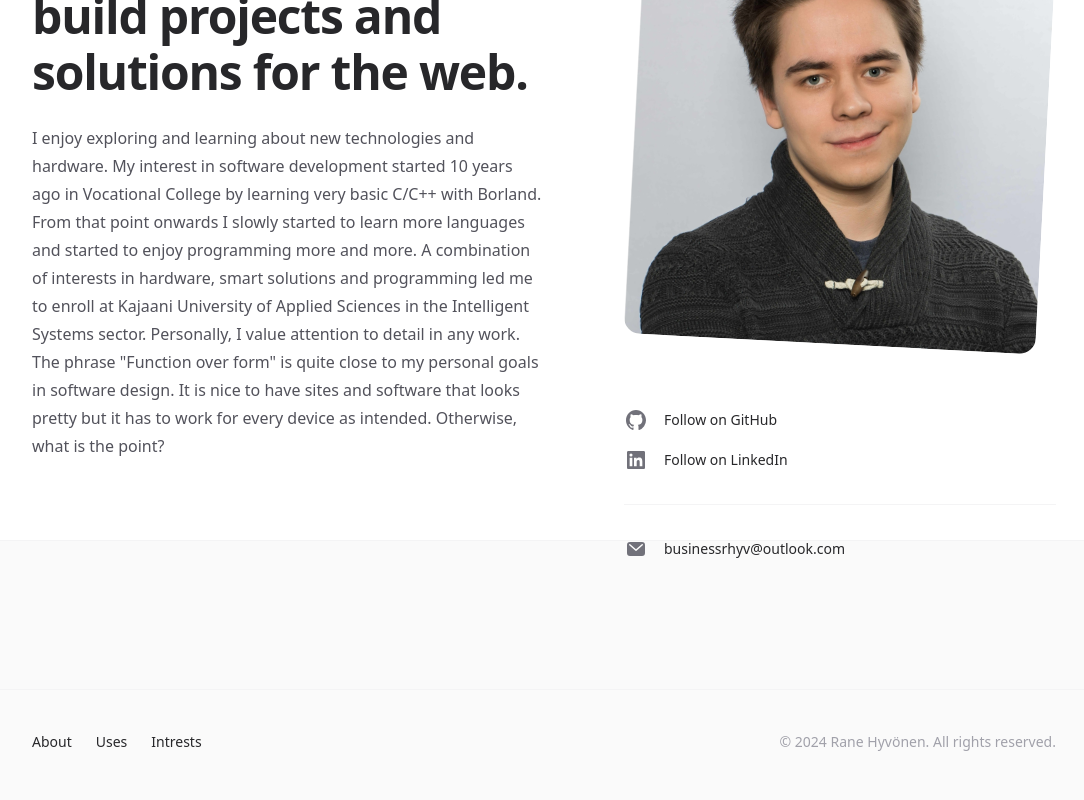
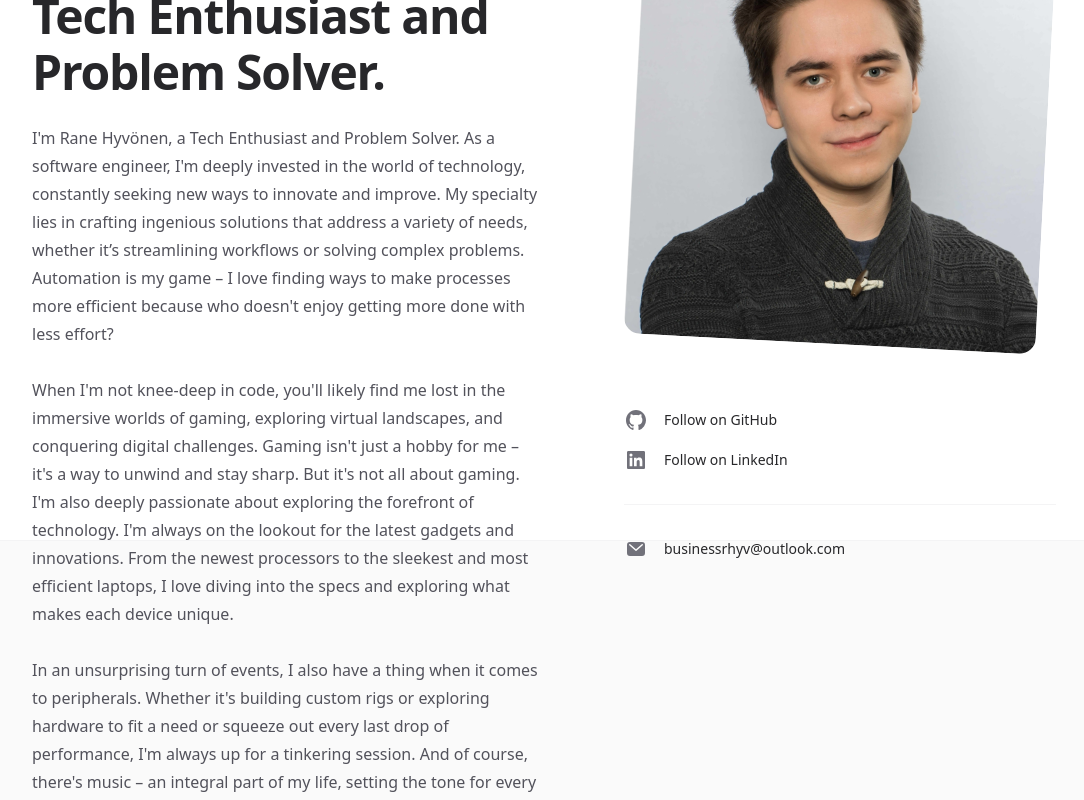
Before and after one commit to RaneHyv/website, a Next.js app: page /about in a window 1280 px wide. Shown: the part 260-1060 px from the top of the page, without its empty margins (96-1180 px from the left). Built offline with nearby package versions, Linux system fonts and the light colour scheme; no server answers.

Commit message:
fix: site texts

```diff
--- a/src/app/about/page.tsx
+++ b/src/app/about/page.tsx
@@ -76,23 +76,40 @@ export default function About() {
         </div>
         <div className="lg:order-first lg:row-span-2">
           <h1 className="text-4xl font-bold tracking-tight text-zinc-800 sm:text-5xl dark:text-zinc-100">
-            I’m Rane Hyvönen. I build projects and solutions for the web.
+            I&apos;m Rane Hyvönen, a Tech Enthusiast and Problem Solver.
           </h1>
           <div className="mt-6 space-y-7 text-base text-zinc-600 dark:text-zinc-400">
             <p>
-              {/* TODO: Fix descriptions */}I enjoy exploring and learning about
-              new technologies and hardware. My interest in software development
-              started {YearsAgo} years ago in Vocational College by learning
-              very basic C/C++ with Borland. From that point onwards I slowly
-              started to learn more languages and started to enjoy programming
-              more and more. A combination of interests in hardware, smart
-              solutions and programming led me to enroll at Kajaani University
-              of Applied Sciences in the Intelligent Systems sector. Personally,
-              I value attention to detail in any work. The phrase &quot;Function
-              over form&quot; is quite close to my personal goals in software
-              design. It is nice to have sites and software that looks pretty
-              but it has to work for every device as intended. Otherwise, what
-              is the point?
+              I&apos;m Rane Hyvönen, a Tech Enthusiast and Problem Solver. As a
+              software engineer, I&apos;m deeply invested in the world of
+              technology, constantly seeking new ways to innovate and improve.
+              My specialty lies in crafting ingenious solutions that address a
+              variety of needs, whether it’s streamlining workflows or solving
+              complex problems. Automation is my game – I love finding ways to
+              make processes more efficient because who doesn&apos;t enjoy
+              getting more done with less effort?
+            </p>
+            <p>
+              When I&apos;m not knee-deep in code, you&apos;ll likely find me
+              lost in the immersive worlds of gaming, exploring virtual
+              landscapes, and conquering digital challenges. Gaming isn&apos;t
+              just a hobby for me – it&apos;s a way to unwind and stay sharp.
+              But it&apos;s not all about gaming. I&apos;m also deeply
+              passionate about exploring the forefront of technology. I&apos;m
+              always on the lookout for the latest gadgets and innovations. From
+              the newest processors to the sleekest and most efficient laptops,
+              I love diving into the specs and exploring what makes each device
+              unique.
+            </p>
+            <p>
+              In an unsurprising turn of events, I also have a thing when it
+              comes to peripherals. Whether it&apos;s building custom rigs or
+              exploring hardware to fit a need or squeeze out every last drop of
+              performance, I&apos;m always up for a tinkering session. And of
+              course, there&apos;s music – an integral part of my life, setting
+              the tone for every moment. From experimenting with different audio
+              setups to exploring playlists for every occasion, I find endless
+              joy in the world of sound
             </p>
           </div>
         </div>
--- a/src/app/intrests/page.tsx
+++ b/src/app/intrests/page.tsx
@@ -24,10 +24,12 @@ export default function Skills() {
             web service backend.
           </Tool>
           <Tool title="Go">
-            Go seems really simple and straght forward language in it&apos;s
-            design and syntax. I personally find it admireable to strive for
-            simplicity and what I have seen and heard about Go, it seems like a
-            language that I would enjoy to learn and use.
+            I&apos;ve had the opportunity to work with Go a bit, and I find it
+            incredibly exciting. Its simple design and straightforward syntax
+            are truly admirable. From what I&apos;ve experienced and learned
+            about Go so far, it seems like a language that aligns well with my
+            preferences. I&apos;m eager to deepen my knowledge and proficiency
+            in it.
           </Tool>
           <Tool title="Rust">
             What can I say... it has been the talk of the town for a while now
--- a/src/app/page.tsx
+++ b/src/app/page.tsx
@@ -321,13 +321,23 @@ export default async function Home() {
     <>
       <Container className="mt-12">
         <div className="max-w-2xl">
-          {/* TODO: Fix descriptions/texts */}
           <h1 className="text-4xl font-bold tracking-tight text-zinc-800 sm:text-5xl dark:text-zinc-100">
-            Software engineer, tech enthusiast & music enjoyer.
+            Software Engineer with a passion for automation and cutting-edge
+            technology.
           </h1>
           <p className="mt-6 text-base text-zinc-600 dark:text-zinc-400">
-            I’m Rane, a software engineer from Utrecht. I enjoy exploring and
-            learning about new technologies and hardware.
+            I’m Rane, a software engineer passionate about technology,
+            specializing in creating creative solutions for different needs and
+            automating tasks to boost efficiency—because who doesn’t love
+            getting more done by being a little lazy?. In my spare time, I
+            immerse myself in gaming, explore the latest tech advancements, and
+            enjoy tinkering with computers & computer peripherals. I also find
+            joy in music, from experimenting with music gear to listening to my
+            favorite tunes both during my free time and while working. I believe
+            in the power of technology to simplify our lives and enhance our
+            experiences, and I’m committed to using technology to simplify life
+            and enrich experiences, aiming to make a positive impact both
+            professionally and personally.
           </p>
           <div className="mt-6 flex gap-6">
             <SocialLink
```
Also changed, not shown: 1 other file (tests, documents, lock files or other folders).
